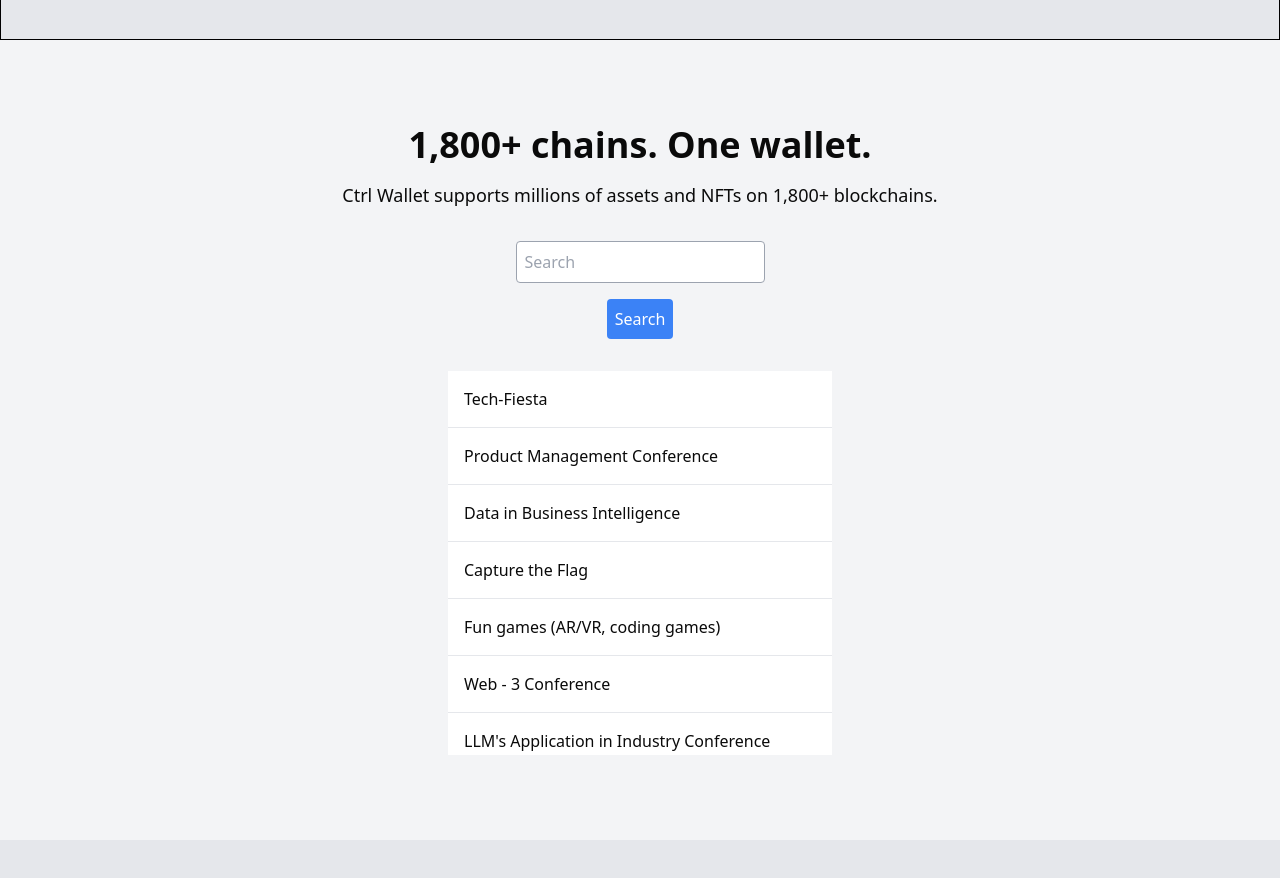
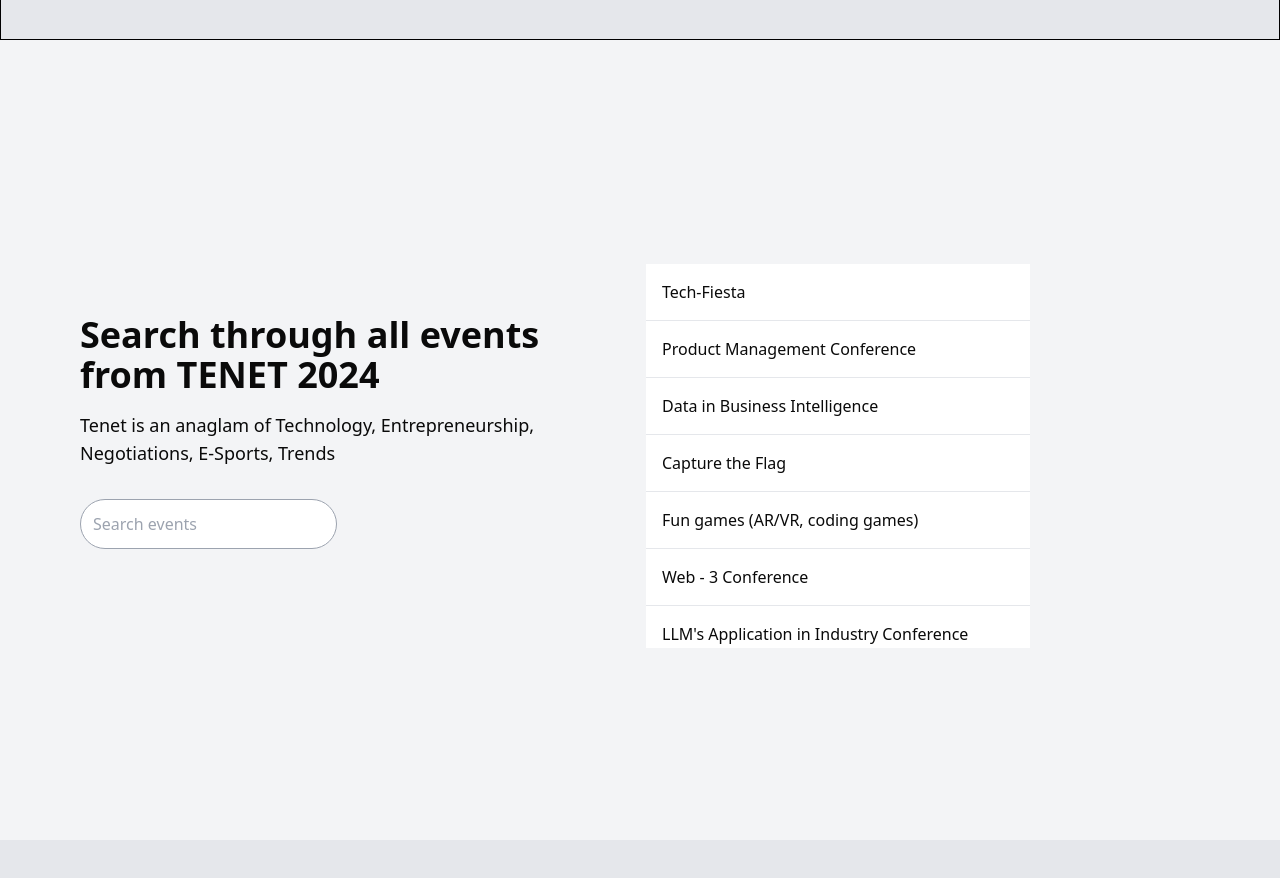
Before and after one commit to IOIT-ACM/ioit-tenet, a Next.js app: page / in a window 1280 px wide. Shown: the part 4760-5638 px from the top of the page. Built offline with nearby package versions, Linux system fonts and the light colour scheme.

Commit message:
Update search-events.tsx

```diff
--- a/src/modules/home/components/search-events.tsx
+++ b/src/modules/home/components/search-events.tsx
@@ -95,24 +95,23 @@
   if (isLoading) return <div>Loading...</div>;
 
   return (
-    <div className='flex min-h-screen flex-col items-center justify-center bg-gray-100'>
-      <div className='mb-4 text-4xl font-bold'>1,800+ chains. One wallet.</div>
+    <div className='grid min-h-screen grid-cols-1 items-center justify-center gap-3 bg-gray-100 px-10 md:grid-cols-2 md:px-20'>
+      <div>
+        <div className='mb-4 text-4xl font-bold'>
+          Search through all events from TENET 2024
+        </div>
         <div className='mb-8 text-lg'>
-        Ctrl Wallet supports millions of assets and NFTs on 1,800+ blockchains.
+          Tenet is an anaglam of Technology, Entrepreneurship, Negotiations,
+          E-Sports, Trends
         </div>
         <input
           type='text'
-        className='mb-4 rounded border border-gray-400 p-2'
-        placeholder='Search'
+          className='mb-4 rounded-full border border-gray-400 p-3'
+          placeholder='Search events'
           value={searchTerm}
           onChange={(e) => setSearchTerm(e.target.value)}
         />
-      <button
-        className='rounded bg-blue-500 p-2 text-white'
-        onClick={handleSearch}
-      >
-        Search
-      </button>
+      </div>
       <div
         className='relative mt-8 h-96 w-full max-w-sm overflow-hidden'
         ref={listRef}
```
Lines whose indentation alone changed are shown as unchanged.
